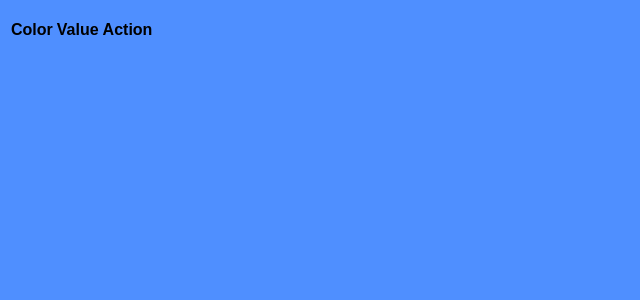
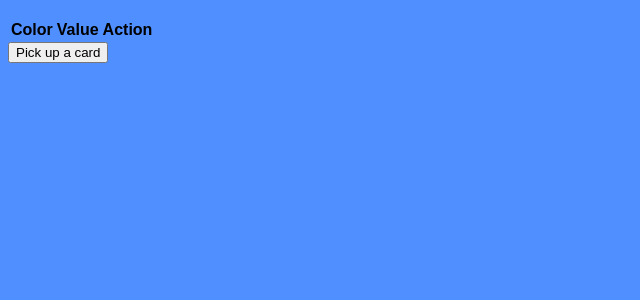
Before and after one commit to parthtyagi27/flask-project1, a Flask app: template templates/game.html in a window 1280 px wide. Shown: the top 300 px of the page, without its empty margins (0-640 px from the left). Run offline with Flask 2, Linux system fonts and the light colour scheme; the template is opened without the code that fills it, so the values that code supplies are empty.

Commit message:
Added markup for HTML elements

```diff
--- a/templates/game.html
+++ b/templates/game.html
@@ -17,6 +17,7 @@
             </table>
             <table id="cards_table"></table>
         </div>
+        <button id="pickupButton">Pick up a card</button>
     </body>
     <script type="text/javascript" src="{{ url_for('static', filename='js/game.js') }}"></script>
 </html>
```
